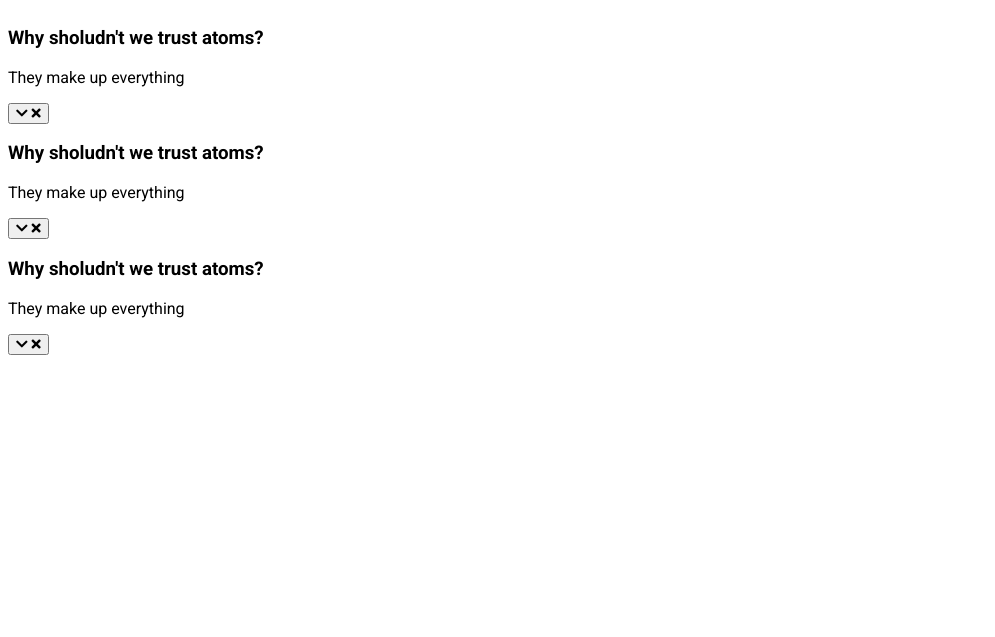
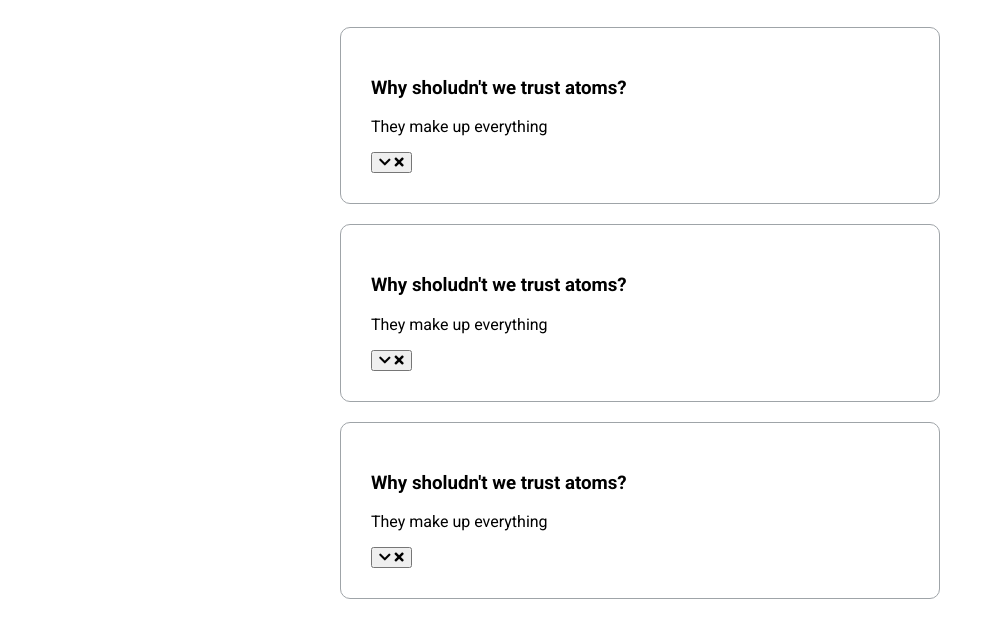
Before and after one commit to zeeshanzaman/FAQ-Collapse, a plain HTML site: page index.html in a window 1280 px wide. Shown: the part 91-728 px from the top of the page, without its empty margins (0-995 px from the left). Drawn offline with Linux system fonts and the light colour scheme; a script that the page names is missing.

Commit message:
FAQ-container and FAQ styling

```diff
--- a/style.css
+++ b/style.css
@@ -11,3 +11,19 @@ h1 {
     margin: 50px 0 30px;
     text-align: center;
 }
+
+.faq-container {
+    max-width: 600px;
+    margin: 0 auto;
+}
+
+.faq {
+    background-color: transparent;
+    border: 1px solid #9fa4a8;
+    border-radius: 10px;
+    margin: 20px 0;
+    padding: 30px;
+    position: relative;
+    overflow: hidden;
+    transition: 0.3s ease;
+}
```
